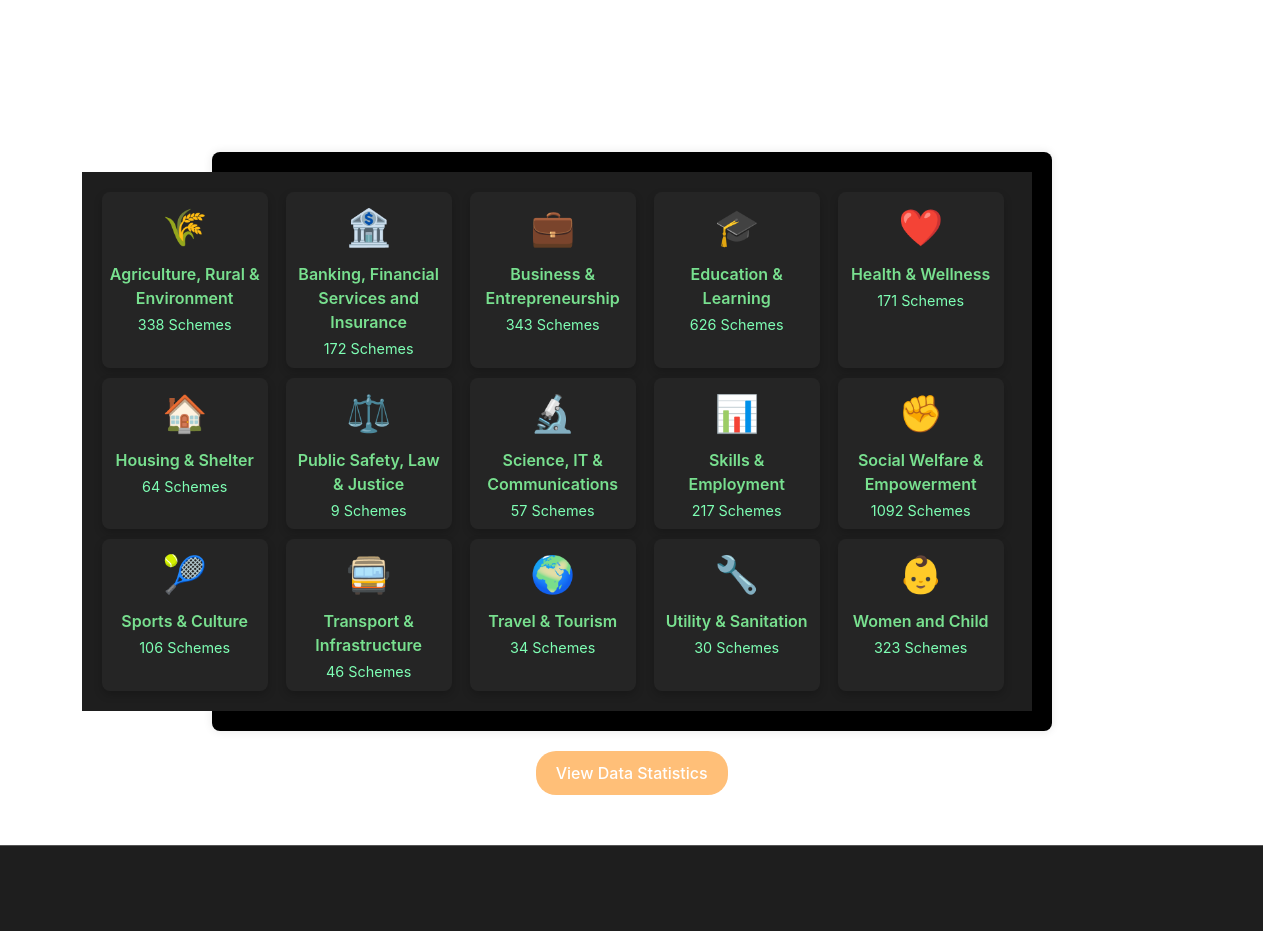
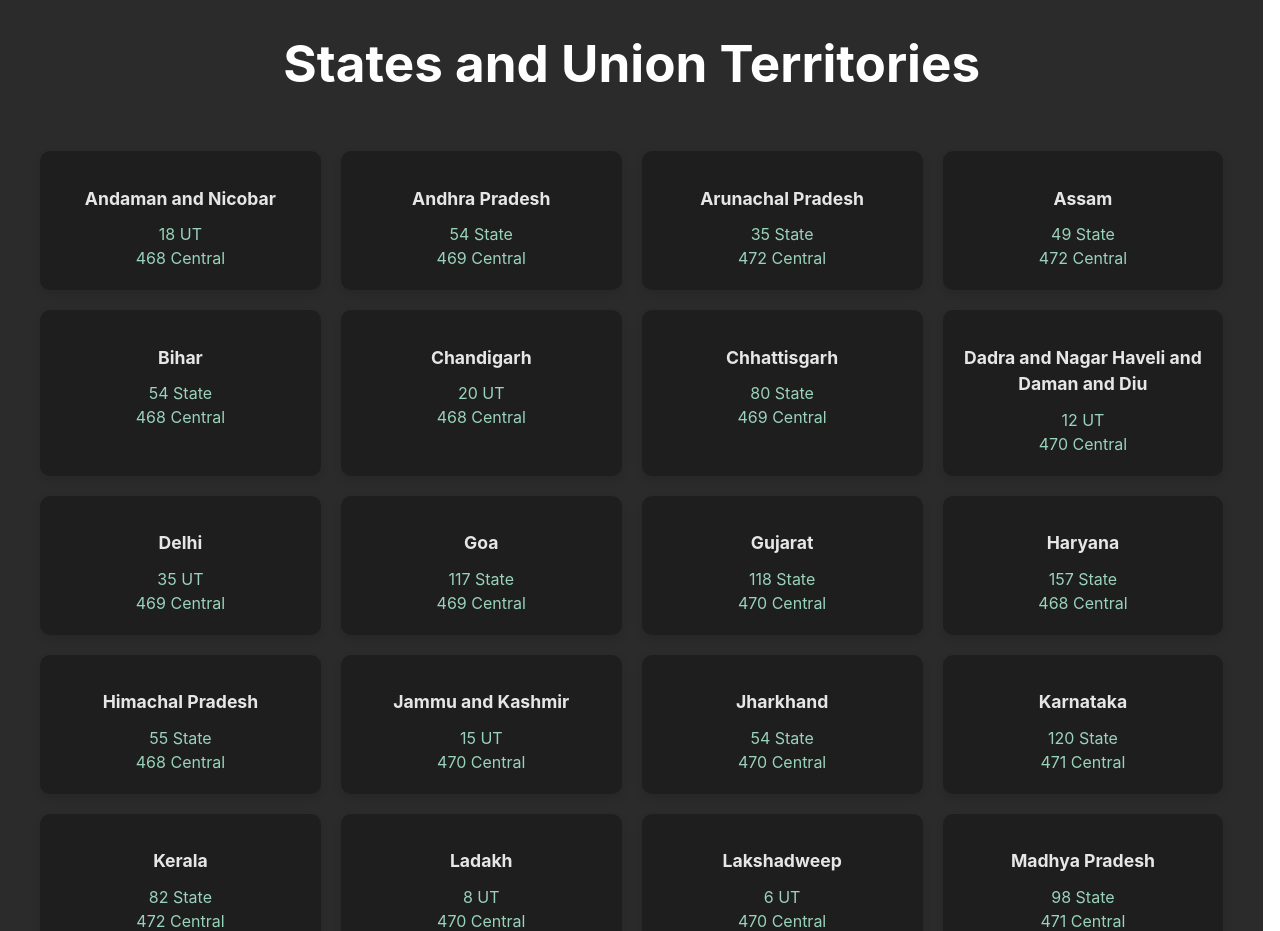
Before and after one commit to shui6540/new-sih, a React (Vite) app: page / in a window 1280 px wide. Shown: the part 1180-2111 px from the top of the page. Built offline with nearby package versions, Linux system fonts and the light colour scheme.

Commit message:
ministries and states

```diff
--- a/src/components/CategoryGrid.css
+++ b/src/components/CategoryGrid.css
@@ -1,84 +1,71 @@
-/* Grid layout for the categories */
-.grid-container {
-  display: grid;
-  grid-template-columns: repeat(5, 1fr); /* 5 columns */
-  grid-template-rows: repeat(3, auto); /* 3 rows, automatically sized based on content */
-  gap: 10px; /* Spacing between the grid items */
-  padding: 20px; /* Padding around the grid */
-  background-color: #1e1e1e; /* Dark background */
-  overflow: hidden;
-  margin-left: -150px; /* Default margin for larger screens */
+/* Page layout and general styling */
+.centralMinistriesPage {
+  text-align: center;
+  padding: 20px;
+  background-color: #2b2b2b; /* Background color for page */
+  color: white;
 }
 
-/* Category cards styling */
-.category-card {
-  display: flex;
-  flex-direction: column;
-  align-items: center;
-  background-color: #252525; /* Darker background for cards */
-  padding: 8px; /* Reduced padding */
-  border-radius: 8px; /* Slightly smaller border radius */
-  box-shadow: 0 4px 8px rgba(0, 0, 0, 0.2); /* Reduced box shadow */
-  transition: transform 0.3s, box-shadow 0.3s;
-  cursor: pointer;
-  color: white; /* White text on dark background */
-  max-width: 150px; /* Fixed maximum width */
+h1 {
+  font-size: 2.5rem;
+  margin-bottom: 20px;
+  color: white;
 }
 
-/* Adjust the hover effect */
-.category-card:hover {
-  transform: translateY(-5px); /* Lift the card up slightly on hover */
-  box-shadow: 0 8px 16px rgba(0, 0, 0, 0.3);
+/* Grid container for the ministry cards */
+.gridContainer {
+  display: grid;
+  grid-template-columns: repeat(auto-fit, minmax(250px, 1fr)); /* Responsive grid */
+  gap: 20px;
+  padding: 20px;
 }
 
-/* Category icon styling */
-.category-icon {
-  font-size: 36px; /* Smaller icons */
-  margin-bottom: 8px;
+/* Individual ministry card styling */
+.ministryCard {
+  background-color: #1e1e1e; /* Card background color */
+  color: white;
+  border-radius: 10px;
+  padding: 20px;
+  text-align: center;
+  box-shadow: 0 4px 8px rgba(0, 0, 0, 0.1); /* Subtle shadow for depth */
+  transition: transform 0.3s ease, background-color 0.3s ease;
 }
 
-/* Category title styling */
-.category-info h4 {
-  margin: 0;
-  font-size: 1rem; /* Smaller font size */
-  font-weight: 600;
-  text-align: center;
-  margin-bottom: 4px;
-  color: #78E08F; /* Green color for category names */
+/* Hover effect for cards */
+.ministryCard:hover {
+  transform: scale(1.05); /* Slight zoom on hover */
+  background-color: #333; /* Darker background on hover */
+  cursor: pointer;
 }
 
-/* Scheme count styling */
-.category-info p {
-  margin: 0;
-  font-size: 0.9rem; /* Smaller font size */
-  color: #7effb4; /* Lighter green for scheme counts */
-  text-align: center;
+/* Heading inside each ministry card */
+.ministryCard h4 {
+  font-size: 1.1rem;
+  margin-bottom: 10px;
 }
 
-/* Customize the individual icon color if you want */
-.category-card:nth-child(1) .category-icon {
-  color: #5cb85c; /* Example: Green for Agriculture */
+/* Text inside the card for schemes */
+.ministryCard p {
+  font-size: 1rem;
+  margin: 0;
+  color: #9ad3bc; /* Light green for schemes count */
 }
-
-.category-card:nth-child(2) .category-icon {
-  color: #f39c12; /* Example: Orange for Banking */
+.category-icon {
+  font-size: 37px; /* Increased icon size */
+  margin-bottom: 12px; /* Space between icon and text */
+  color: #78E08F; /* Default icon color, matches green for consistency */
 }
-
-/* Add more specific colors for each category as per your design */
-
-/* Responsive styles for smaller screens */
-@media (max-width: 768px) {
-  .grid-container {
-    grid-template-columns: repeat(2, 1fr); /* 2 columns on smaller screens */
-    grid-template-rows: auto; /* Automatically sized rows */
-    margin-left: 0; /* Remove margin-left on smaller screens */
+/* Media query for small screens */
+@media (max-width: 600px) {
+  .ministryCard {
+      padding: 15px; /* Reduced padding on smaller screens */
   }
 
-  .category-card {
-    max-width: 100%; /* Full width for cards on smaller screens */
+  .ministryCard h4 {
+      font-size: 1rem; /* Smaller font size for heading */
   }
 
-  .category-info h4, .category-info p {
-    font-size: 0.9rem; /* Adjust font size for smaller screens */
+  .ministryCard p {
+      font-size: 0.9rem; /* Smaller font size for schemes text */
   }
 }
--- a/src/components/CategoryGrid.jsx
+++ b/src/components/CategoryGrid.jsx
@@ -1,5 +1,5 @@
 import React from 'react';
-import { useTranslation } from 'react-i18next'; // Import useTranslation from react-i18next
+import { useTranslation } from 'react-i18next';
 import './CategoryGrid.css'; // Import the CSS file for styling
 
 const categories = [
@@ -21,28 +21,22 @@ const categories = [
 ];
 
 const CategoryGrid = () => {
-  const { t } = useTranslation(); // Get the translation function
-  const visibleCategories = categories.slice(0, 15); // Limit to 15 items for 5x3 grid
+  const { t } = useTranslation();
+  const visibleCategories = categories.slice(0, 15); // Limit to 15 items for grid
 
   return (
-    <div>
-      <h1 style={{ textAlign: 'center', marginLeft: '30px' }}>
-        {t('find_schemes_by_category')}
-      </h1>
-      <div className="container">
-        <div className="grid-container">
+    <div className="centralMinistriesPage">
+      <h1>{t('find_schemes_by_category')}</h1>
+      <div className="gridContainer">
         {visibleCategories.map((category, index) => (
-            <div key={index} className="category-card">
+          <div key={index} className="ministryCard">
             <div className="category-icon">{category.icon}</div>
-              <div className="category-info">
             <h4>{t(category.name)}</h4>
             <p>
               {category.schemes} {t('schemes_label')}
             </p>
           </div>
-            </div>
         ))}
-        </div>
       </div>
     </div>
   );
--- /dev/null
+++ b/src/components/CentralMinistriesPage.css
@@ -0,0 +1,67 @@
+/* Page layout and general styling */
+.centralMinistriesPage {
+    text-align: center;
+    padding: 20px;
+    background-color: #2b2b2b; /* Background color for page */
+    color: white;
+  }
+
+  h1 {
+    font-size: 2.5rem;
+    margin-bottom: 20px;
+    color: white;
+  }
+
+  /* Grid container for the ministry cards */
+  .gridContainer {
+    display: grid;
+    grid-template-columns: repeat(auto-fit, minmax(250px, 1fr)); /* Responsive grid */
+    gap: 20px;
+    padding: 20px;
+  }
+
+  /* Individual ministry card styling */
+  .ministryCard {
+    background-color: #1e1e1e; /* Card background color */
+    color: white;
+    border-radius: 10px;
+    padding: 20px;
+    text-align: center;
+    box-shadow: 0 4px 8px rgba(0, 0, 0, 0.1); /* Subtle shadow for depth */
+    transition: transform 0.3s ease, background-color 0.3s ease;
+  }
+
+  /* Hover effect for cards */
+  .ministryCard:hover {
+    transform: scale(1.05); /* Slight zoom on hover */
+    background-color: #333; /* Darker background on hover */
+    cursor: pointer;
+  }
+
+  /* Heading inside each ministry card */
+  .ministryCard h2 {
+    font-size: 1.1rem;
+    margin-bottom: 10px;
+  }
+
+  /* Text inside the card for schemes */
+  .ministryCard p {
+    font-size: 1rem;
+    margin: 0;
+    color: #9ad3bc; /* Light green for schemes count */
+  }
+
+  /* Media query for small screens */
+  @media (max-width: 600px) {
+    .ministryCard {
+      padding: 15px; /* Reduced padding on smaller screens */
+    }
+
+    .ministryCard h2 {
+      font-size: 1rem; /* Smaller font size for heading */
+    }
+
+    .ministryCard p {
+      font-size: 0.9rem; /* Smaller font size for schemes text */
+    }
+  }
--- a/src/components/CentralMinistriesPage.jsx
+++ b/src/components/CentralMinistriesPage.jsx
@@ -1,21 +1,68 @@
 import React from 'react';
-import { useTranslation } from 'react-i18next';
-import { Link } from 'react-router-dom';
 import Footer from '../components/Footer';
-// import './CentralMinistriesPage.css'; // Create a CSS file for styles
+import './CentralMinistriesPage.css'; // Ensure to create this CSS file for styles
+
+const ministries = [
+  { name: 'Comptroller And Auditor General Of India', schemes: 2 },
+  { name: 'Ministry Of Agriculture And Farmers Welfare', schemes: 48 },
+  { name: 'Ministry Of Chemicals And Fertilizers', schemes: 3 },
+  { name: 'Ministry Of Commerce And Industry', schemes: 27 },
+  { name: 'Ministry Of Communication', schemes: 5 },
+  { name: 'Ministry Of Consumer Affairs, Food And Public Distribution', schemes: 1 },
+  { name: 'Ministry Of Corporate Affairs', schemes: 1 },
+  { name: 'Ministry Of Culture', schemes: 13 },
+  { name: 'Ministry Of Defence', schemes: 11 },
+  { name: 'Ministry Of Development Of North Eastern Region', schemes: 1 },
+  { name: 'Ministry Of Earth Sciences', schemes: 1 },
+  { name: 'Ministry Of Education', schemes: 72 },
+  { name: 'Ministry Of Electronics and Information Technology', schemes: 6 },
+  { name: 'Ministry Of Environment, Forests And Climate Change', schemes: 2 },
+  { name: 'Ministry Of External Affairs', schemes: 4 },
+  { name: 'Ministry Of Finance', schemes: 17 },
+  { name: 'Ministry Of Fisheries, Animal Husbandry and Dairying', schemes: 3 },
+  { name: 'Ministry Of Food Processing Industries', schemes: 1 },
+  { name: 'Ministry Of Health & Family Welfare', schemes: 14 },
+  { name: 'Ministry Of Heavy Industries', schemes: 2 },
+  { name: 'Ministry Of Home Affairs', schemes: 10 },
+  { name: 'Ministry Of Housing & Urban Affairs', schemes: 5 },
+  { name: 'Ministry Of Information And Broadcasting', schemes: 5 },
+  { name: 'Ministry Of Jal Shakti', schemes: 5 },
+  { name: 'Ministry Of Labour And Employment', schemes: 6 },
+  { name: 'Ministry Of Law And Justice', schemes: 2 },
+  { name: 'Ministry Of Micro, Small And Medium Enterprises', schemes: 28 },
+  { name: 'Ministry Of Minority Affairs', schemes: 5 },
+  { name: 'Ministry Of New And Renewable Energy', schemes: 7 },
+  { name: 'Ministry Of Panchayati Raj', schemes: 3 },
+  { name: 'Ministry Of Personal, Public Grievances And Pensions', schemes: 3 },
+  { name: 'Ministry Of Petroleum And Natural Gas', schemes: 3 },
+  { name: 'Ministry Of Ports, Shipping and Waterways', schemes: 1 },
+  { name: 'Ministry Of Railways', schemes: 1 },
+  { name: 'Ministry Of Road Transport & Highways', schemes: 2 },
+  { name: 'Ministry Of Rural Development', schemes: 10 },
+  { name: 'Ministry Of Science And Technology', schemes: 59 },
+  { name: 'Ministry Of Skill Development And Entrepreneurship', schemes: 1 },
+  { name: 'Ministry Of Social Justice And Empowerment', schemes: 84 },
+  { name: 'Ministry Of Statistics And Programme Implementation', schemes: 1 },
+  { name: 'Ministry Of Textiles', schemes: 14 },
+  { name: 'Ministry Of Tourism', schemes: 6 },
+  { name: 'Ministry Of Tribal Affairs', schemes: 7 },
+  { name: 'Ministry Of Women And Child Development', schemes: 8 },
+  { name: 'Ministry Of Youth Affairs & Sports', schemes: 5 },
+  { name: 'NITI Aayog', schemes: 1 },
+  { name: 'The Lokpal of India', schemes: 1 },
+];
 
 const CentralMinistriesPage = () => {
-  const { t } = useTranslation();
-
   return (
     <div className="centralMinistriesPage">
-      <h1>{t('central_ministries')}</h1>
+      <h1>Central Ministries</h1>
       <div className="gridContainer">
-        {/* Add your central ministries here as links */}
-        <Link to="/ministry-of-finance" className="ministryCard">Ministry of Finance</Link>
-        <Link to="/ministry-of-health" className="ministryCard">Ministry of Health</Link>
-        <Link to="/ministry-of-education" className="ministryCard">Ministry of Education</Link>
-        {/* Add more ministries as needed */}
+        {ministries.map((ministry, index) => (
+          <div key={index} className="ministryCard">
+            <h2>{ministry.name}</h2>
+            <p>{`${ministry.schemes} Schemes`}</p>
+          </div>
+        ))}
       </div>
       <Footer />
     </div>
--- a/src/components/StatesUTsPage.css
+++ b/src/components/StatesUTsPage.css
@@ -1,24 +1,68 @@
+/* Page layout and general styling */
 .statesUTsPage {
+    text-align: center;
+    padding: 20px;
+    background-color: #2b2b2b; /* Match background with ministries page */
+    color: white;
+}
+
+h1 {
+    font-size: 2.5rem;
+    margin-bottom: 20px;
+    color: white;
+}
+
+/* Grid container for the state/UT cards */
+.gridContainer {
+    display: grid;
+    grid-template-columns: repeat(auto-fit, minmax(250px, 1fr)); /* Responsive grid */
+    gap: 20px;
+    padding: 20px;
+}
+
+/* Individual state/UT card styling */
+.stateCard {
+    background-color: #1e1e1e; /* Card background color */
+    color: white;
+    border-radius: 10px;
     padding: 20px;
     text-align: center;
-  }
+    box-shadow: 0 4px 8px rgba(0, 0, 0, 0.1); /* Subtle shadow for depth */
+    transition: transform 0.3s ease, background-color 0.3s ease;
+}
 
-  .gridContainer {
-    display: grid;
-    grid-template-columns: repeat(auto-fill, minmax(150px, 1fr));
-    gap: 10px;
-    margin-top: 20px;
-  }
+/* Hover effect for cards */
+.stateCard:hover {
+    transform: scale(1.05); /* Slight zoom on hover */
+    background-color: #333; /* Darker background on hover */
+    cursor: pointer;
+}
 
-  .stateCard, .ministryCard {
-    padding: 15px;
-    background-color: #f0f0f0;
-    border-radius: 8px;
-    text-decoration: none;
-    color: #333;
-    transition: background-color 0.3s;
-  }
+/* Heading inside each state/UT card */
+.stateCard h2 {
+    font-size: 1.1rem;
+    margin-bottom: 10px;
+    color: #e6e6e6;
+}
 
-  .stateCard:hover, .ministryCard:hover {
-    background-color: #e0e0e0;
-  }
+/* Text inside the card for state/UT and central counts */
+.stateCard p {
+    font-size: 1rem;
+    margin: 0;
+    color: #9ad3bc; /* Light green for counts */
+}
+
+/* Media query for small screens */
+@media (max-width: 600px) {
+    .stateCard {
+        padding: 15px; /* Reduced padding on smaller screens */
+    }
+
+    .stateCard h2 {
+        font-size: 1rem; /* Smaller font size for heading */
+    }
+
+    .stateCard p {
+        font-size: 0.9rem; /* Smaller font size for counts */
+    }
+}
--- a/src/components/StatesUTsPage.jsx
+++ b/src/components/StatesUTsPage.jsx
@@ -1,22 +1,58 @@
 import React from 'react';
-import { useTranslation } from 'react-i18next';
-import { Link } from 'react-router-dom';
 import Footer from '../components/Footer';
-import './StatesUTsPage.css'; // Create a CSS file for styles
+import './StatesUTsPage.css'; // Ensure to create this CSS file for styles
+
+const statesAndUTs = [
+  { name: 'Andaman and Nicobar', countUT: 18, countCentral: 468, type: 'UT' },
+  { name: 'Andhra Pradesh', countState: 54, countCentral: 469, type: 'State' },
+  { name: 'Arunachal Pradesh', countState: 35, countCentral: 472, type: 'State' },
+  { name: 'Assam', countState: 49, countCentral: 472, type: 'State' },
+  { name: 'Bihar', countState: 54, countCentral: 468, type: 'State' },
+  { name: 'Chandigarh', countUT: 20, countCentral: 468, type: 'UT' },
+  { name: 'Chhattisgarh', countState: 80, countCentral: 469, type: 'State' },
+  { name: 'Dadra and Nagar Haveli and Daman and Diu', countUT: 12, countCentral: 470, type: 'UT' },
+  { name: 'Delhi', countUT: 35, countCentral: 469, type: 'UT' },
+  { name: 'Goa', countState: 117, countCentral: 469, type: 'State' },
+  { name: 'Gujarat', countState: 118, countCentral: 470, type: 'State' },
+  { name: 'Haryana', countState: 157, countCentral: 468, type: 'State' },
+  { name: 'Himachal Pradesh', countState: 55, countCentral: 468, type: 'State' },
+  { name: 'Jammu and Kashmir', countUT: 15, countCentral: 470, type: 'UT' },
+  { name: 'Jharkhand', countState: 54, countCentral: 470, type: 'State' },
+  { name: 'Karnataka', countState: 120, countCentral: 471, type: 'State' },
+  { name: 'Kerala', countState: 82, countCentral: 472, type: 'State' },
+  { name: 'Ladakh', countUT: 8, countCentral: 470, type: 'UT' },
+  { name: 'Lakshadweep', countUT: 6, countCentral: 470, type: 'UT' },
+  { name: 'Madhya Pradesh', countState: 98, countCentral: 471, type: 'State' },
+  { name: 'Maharashtra', countState: 168, countCentral: 472, type: 'State' },
+  { name: 'Manipur', countState: 32, countCentral: 470, type: 'State' },
+  { name: 'Meghalaya', countState: 25, countCentral: 470, type: 'State' },
+  { name: 'Mizoram', countState: 15, countCentral: 469, type: 'State' },
+  { name: 'Nagaland', countState: 18, countCentral: 470, type: 'State' },
+  { name: 'Odisha', countState: 94, countCentral: 471, type: 'State' },
+  { name: 'Puducherry', countUT: 22, countCentral: 470, type: 'UT' },
+  { name: 'Punjab', countState: 110, countCentral: 470, type: 'State' },
+  { name: 'Rajasthan', countState: 98, countCentral: 471, type: 'State' },
+  { name: 'Sikkim', countState: 11, countCentral: 470, type: 'State' },
+  { name: 'Tamil Nadu', countState: 132, countCentral: 472, type: 'State' },
+  { name: 'Telangana', countState: 62, countCentral: 471, type: 'State' },
+  { name: 'Tripura', countState: 24, countCentral: 469, type: 'State' },
+  { name: 'Uttar Pradesh', countState: 220, countCentral: 472, type: 'State' },
+  { name: 'Uttarakhand', countState: 45, countCentral: 471, type: 'State' },
+  { name: 'West Bengal', countState: 165, countCentral: 472, type: 'State' },
+];
 
 const StatesUTsPage = () => {
-  const { t } = useTranslation();
-
   return (
     <div className="statesUTsPage">
-      <h1>{t('explore_schemes')}</h1>
+      <h1>States and Union Territories</h1>
       <div className="gridContainer">
-        {/* Add your states and UTs here as links */}
-        <Link to="/andaman" className="stateCard">Andaman and Nicobar Islands</Link>
-        <Link to="/andhra-pradesh" className="stateCard">Andhra Pradesh</Link>
-        <Link to="/arunachal-pradesh" className="stateCard">Arunachal Pradesh</Link>
-        <Link to="/assam" className="stateCard">Assam</Link>
-        {/* Add more states as needed */}
+        {statesAndUTs.map((state, index) => (
+          <div key={index} className="stateCard">
+            <h2>{state.name}</h2>
+            <p>{state.type === 'State' ? `${state.countState} State` : `${state.countUT} UT`}</p>
+            <p>{`${state.countCentral} Central`}</p>
+          </div>
+        ))}
       </div>
       <Footer />
     </div>
--- a/src/components/TabComponent.css
+++ b/src/components/TabComponent.css
@@ -9,15 +9,8 @@
     padding: 10px 20px;
     margin: 0 5px;
     border: none;
-    background-color: black;
     cursor: pointer;
-    transition: background-color 0.3s;
   }
-
-  .tabButton:hover {
-    background-color: #FFBF78;;
-  }
-
   .tabButton.active {
     background-color: #FFBF78; /* Active tab color */
     color: white;
--- a/src/components/TabComponent.jsx
+++ b/src/components/TabComponent.jsx
@@ -2,6 +2,8 @@
 import React, { useState } from 'react';
 import './TabComponent.css'; // Import the CSS file for styles
 import CategoryGrid from './CategoryGrid'; // Import the CategoryGrid component
+import CentralMinistriesPage from './CentralMinistriesPage';
+import StatesUTsPage from './StatesUTsPage';
 
 const TabComponent = () => {
   const [activeTab, setActiveTab] = useState('states');
@@ -27,18 +29,8 @@ const TabComponent = () => {
       </div>
 
       <div className="tabContent">
-        {activeTab === 'states' && (
-          <div>
-            <h2>States and Union Territories</h2>
-            {/* You can map through your state data here */}
-          </div>
-        )}
-        {activeTab === 'ministries' && (
-          <div>
-            <h2>Central Ministries</h2>
-            {/* You can map through your ministry data here */}
-          </div>
-        )}
+        {activeTab === 'states' && <StatesUTsPage/>}
+        {activeTab === 'ministries' && <CentralMinistriesPage/>}
         {activeTab === 'categories' && <CategoryGrid />} {/* Show CategoryGrid when Categories tab is active */}
       </div>
     </div>
--- a/src/pages/HomePage.jsx
+++ b/src/pages/HomePage.jsx
@@ -38,11 +38,11 @@ const HomePage = () => {
       </main>
 
       {/* Add the TabComponent here */}
-      <TabComponent />
+
 
       <div>
         <HeroSection />
-        <CategoryGrid />
+        <TabComponent />
       </div>
 
       <div style={{ textAlign: 'center', marginTop: '0px', marginBottom: '50px' }}>
```
Lines whose indentation alone changed are shown as unchanged.
